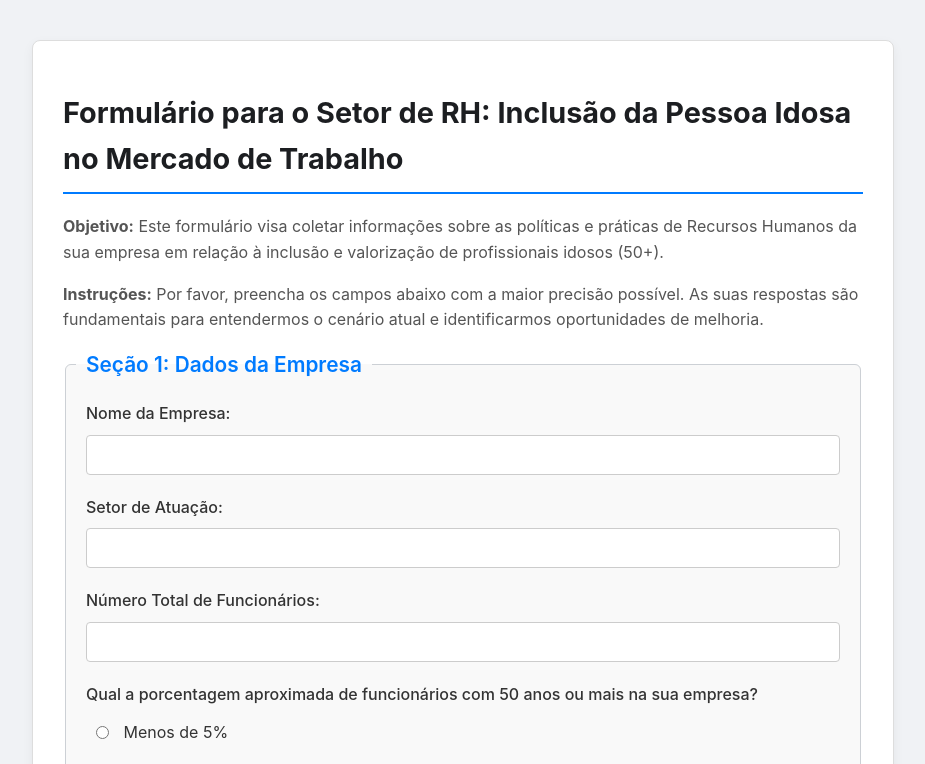
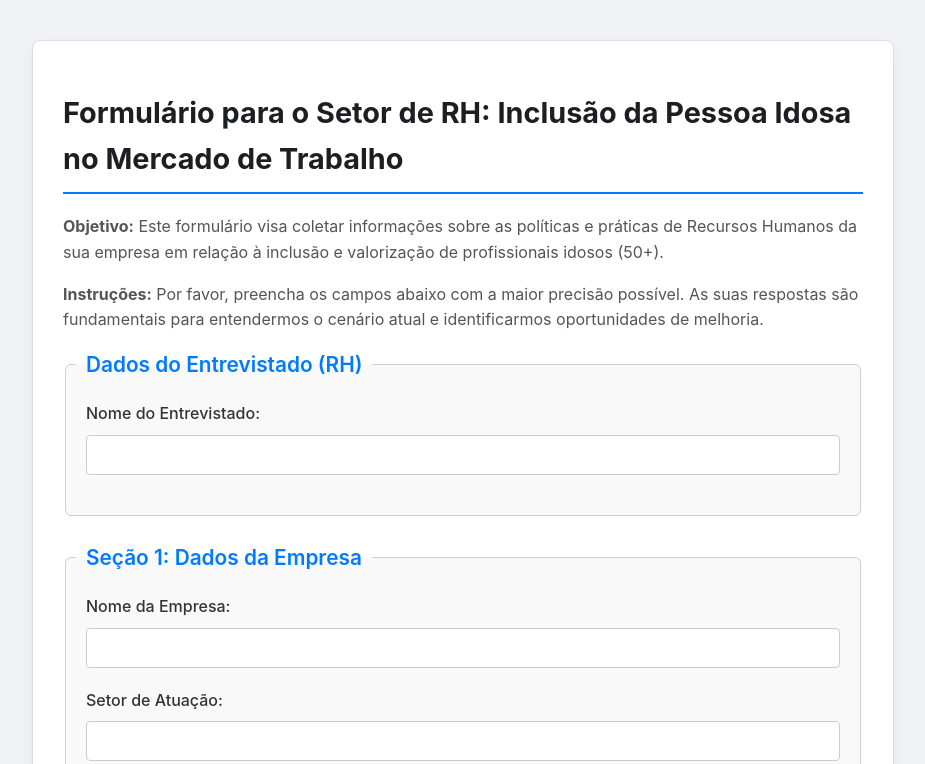
Before and after one commit to AlissonCambui/formulario, a plain HTML site: page formulario_rh.html in a window 1280 px wide. Shown: the top 764 px of the page, without its empty margins (177-1102 px from the left). Drawn offline with Linux system fonts and the light colour scheme.

Commit message:
Update formulario_rh.html

```diff
--- a/formulario_rh.html
+++ b/formulario_rh.html
@@ -13,6 +13,13 @@
         <p><strong>Objetivo:</strong> Este formulário visa coletar informações sobre as políticas e práticas de Recursos Humanos da sua empresa em relação à inclusão e valorização de profissionais idosos (50+).</p>
         <p><strong>Instruções:</strong> Por favor, preencha os campos abaixo com a maior precisão possível. As suas respostas são fundamentais para entendermos o cenário atual e identificarmos oportunidades de melhoria.</p>
 
+        <fieldset>
+            <legend>Dados do Entrevistado (RH)</legend>
+            <div class="form-group">
+                <label for="rh_nome_entrevistado">Nome do Entrevistado:</label>
+                <input type="text" id="rh_nome_entrevistado" name="rh_nome_entrevistado">
+            </div>
+        </fieldset>
         <fieldset>
             <legend>Seção 1: Dados da Empresa</legend>
             <div class="form-group">
@@ -75,7 +82,7 @@
                 <label>Os processos de recrutamento e seleção são desenhados para serem inclusivos e acessíveis a todas as idades?</label>
                 <div class="radio-group">
                     <label><input type="radio" name="rh_q8" value="sim"> Sim, revisamos constantemente nossas práticas</label>
-                    <label><input type="radio" name="rh_q8" value="tentamos"> Tentamos, mas enfrentamos desafios</label>
+                    <label><input type="radio"name="rh_q8" value="tentamos"> Tentamos, mas enfrentamos desafios</label>
                     <label><input type="radio" name="rh_q8" value="nao"> Não há uma diretriz específica para isso</label>
                 </div>
             </div>
@@ -162,9 +169,4 @@
         </fieldset>
 
         <button type="button" class="submit-button" onclick="gerarPDF('form-rh')">Enviar e Gerar PDF</button>
-        <button type="button" class="clear-button" onclick="clearData('form-rh')">Limpar Formulário</button>
-    </form>
-
-    <script src="script.js"></script>
-</body>
-</html>
+        <button type="button" class="clear
```
